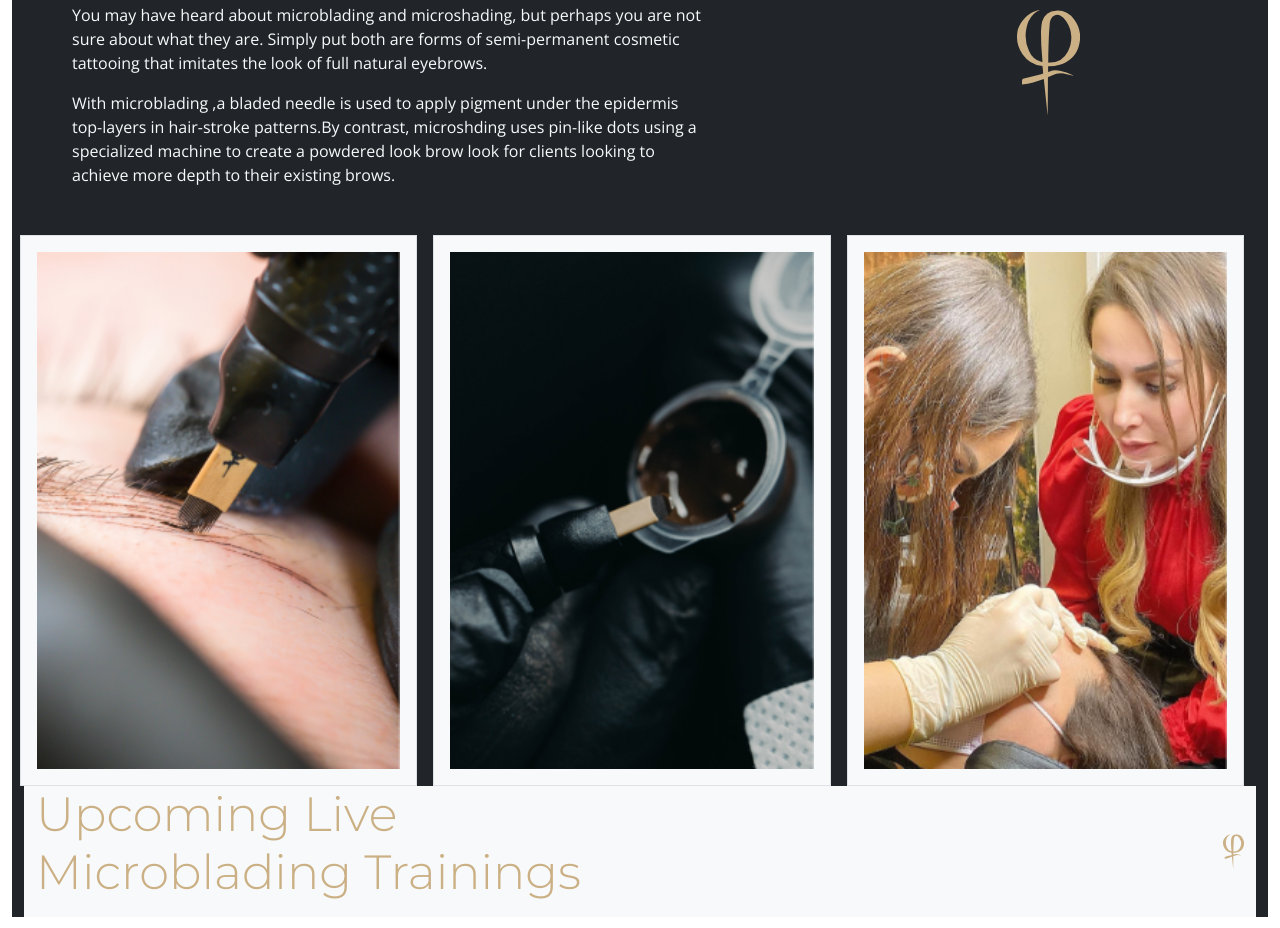
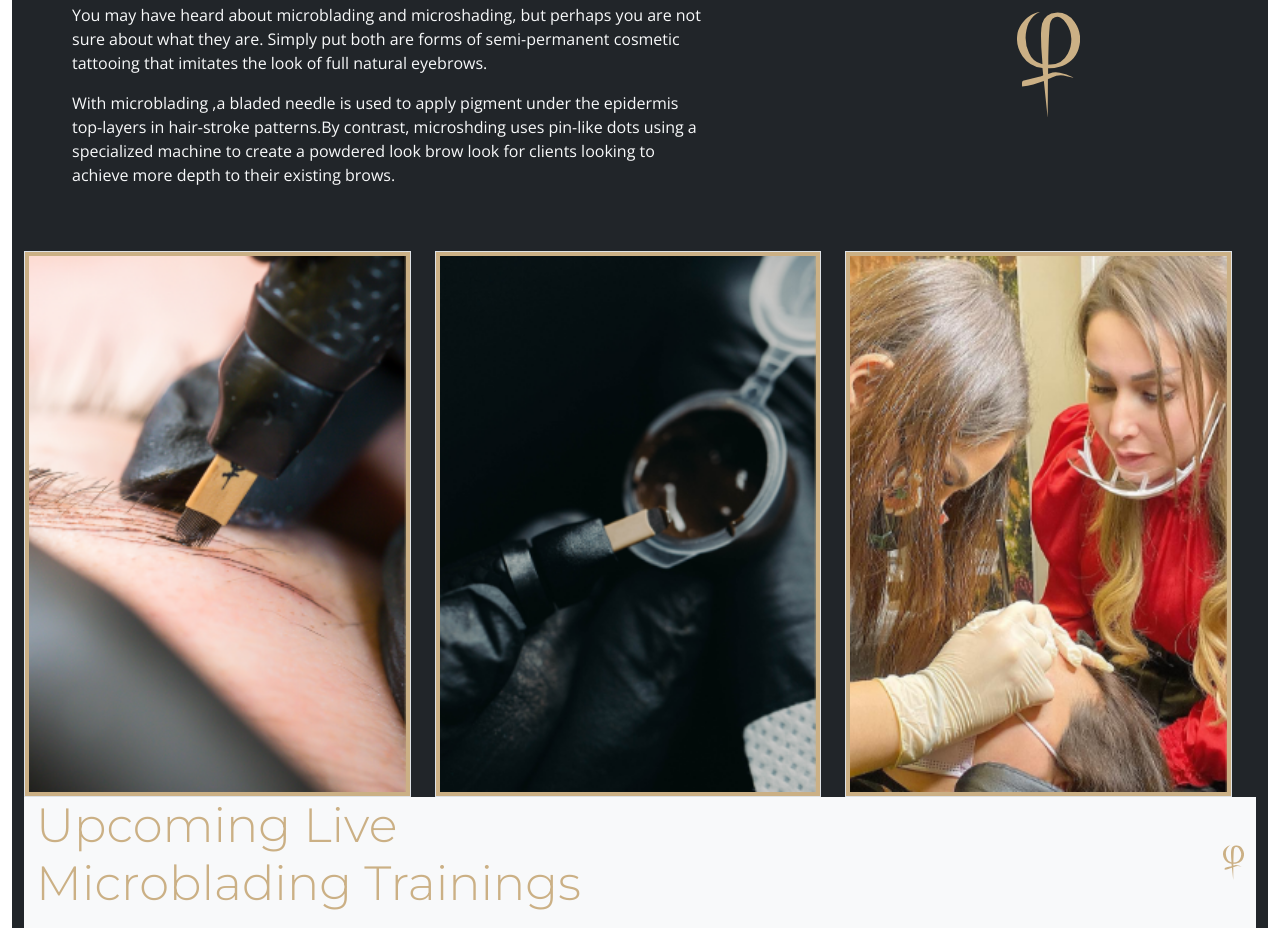
Before and after one commit to Arpit0711/Assignment, a plain HTML site: page index.html in a window 1280 px wide. Shown: the part 1667-2595 px from the top of the page. Drawn offline with nearby package versions, Linux system fonts and the light colour scheme.

Commit message:
3rd page

```diff
--- a/index.html
+++ b/index.html
@@ -244,7 +244,7 @@
             </button>
             </section>
               <img class=" img-fluid  float-end " style=" width: 25%; position: absolute;  top: -15%; left:60%;" src="./images/Image from iOS (12).png" alt="" />
-              <img class="img-fluid  float-end  "  style="width: 25%; position: absolute; bottom: -25%; left:60%;" src="./images/Mask Group 10.png" alt="">
+              <img class="img-fluid  float-end  "  style="width: 25%; position: absolute; bottom: -16%; left:60%; z-index: 999;" src="./images/Mask Group 10.png" alt="">
 
       </div>
           <!--  -->
@@ -265,19 +265,19 @@
                   </div>
                 </section>
                   <div class="row">
-                    <div class="row row-cols-2 row-cols-lg-3 g-3 g-lg-3">
+                    <div class="row row-cols-2 row-cols-lg-3 g-3 g-lg-4">
                       <div class="col">
-                        <div class="p-3 border bg-light">
+                        <div class="p-1 border ">
                           <img class="img-fluid" style="width: 100%;" src="./images/Group 82@2x.png" alt="">
                         </div>
                       </div>
                       <div class="col">
-                        <div class="p-3 border bg-light">
+                        <div class="p-1 border ">
                           <img  class="img-fluid" style="width:100%" src="./images/Group 80@2x.png" alt="">
                         </div>
                       </div>
                       <div class="col">
-                        <div class="p-3 border bg-light">
+                        <div class="p-1  border ">
                           <img class="img-fluid" style="width: 100%;" src="./images/Group 78@2x.png" alt="">
                         </div>
                       </div>
--- a/style.css
+++ b/style.css
@@ -1,3 +1,12 @@
+:root {
+  --primary-color: #cbb085;
+  --ff: "Montserrat", sans-serif;
+}
+
+.border {
+  background-color: var(--primary-color) !important;
+}
+
 .wrapper {
   position: relative;
 }
@@ -37,7 +46,7 @@ span {
   top: 45%;
   left: 15%;
   width: 8rem !important;
-  font-family: "Montserrat", sans-serif;
+  font-family: var(--ff);
   line-height: 0.8 !important;
   font-size: 4rem !important;
 }
```
